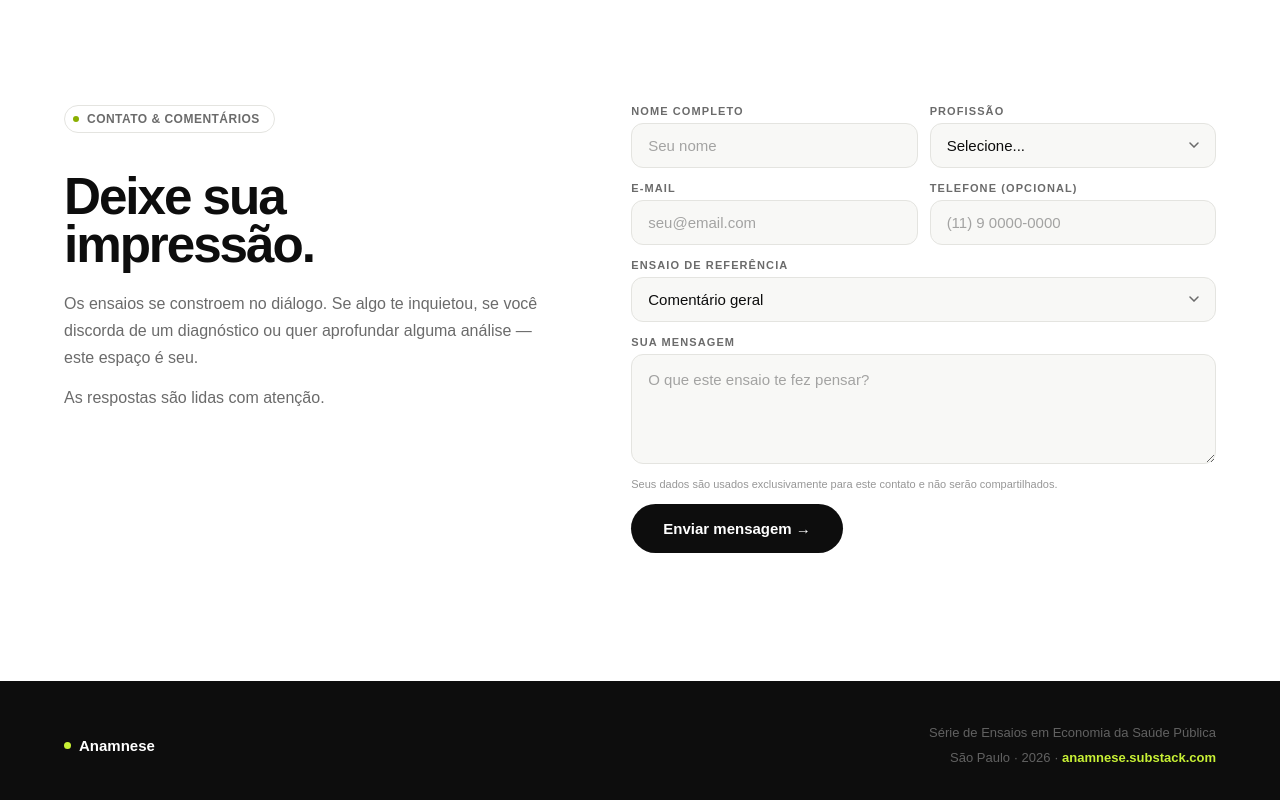
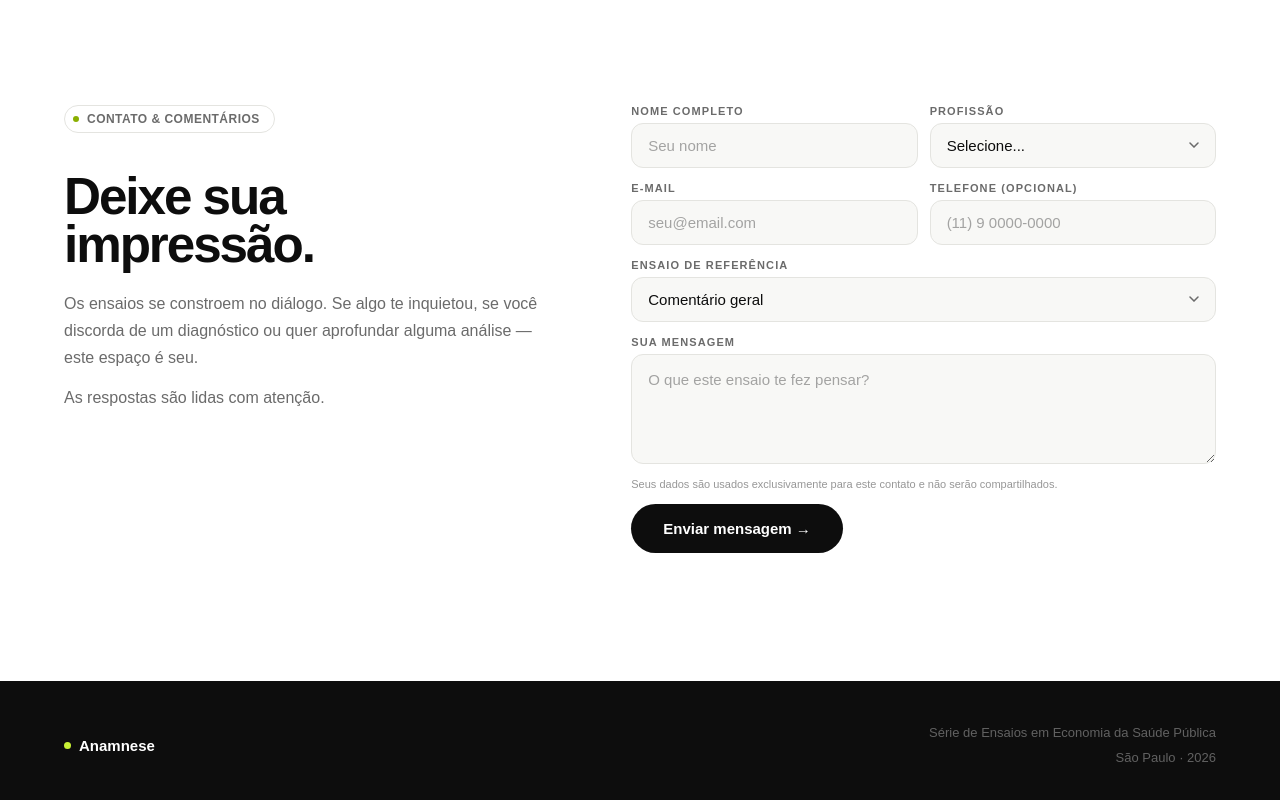
Before and after one commit to pedropadim/anamnese, a plain HTML site: page index.html in a window 1280 px wide. Shown: the part 4078-4878 px from the top of the page. Drawn offline with Linux system fonts and the light colour scheme; no server answers; a web font is replaced by a local one.

Commit message:
Update index.html

```diff
--- a/index.html
+++ b/index.html
@@ -447,7 +447,7 @@ footer{background:var(--ink);padding:40px clamp(24px,5vw,80px)}
     <div class="footer-brand"><span class="dot"></span>Anamnese</div>
     <div class="footer-r">
       <p>Série de Ensaios em Economia da Saúde Pública</p>
-      <p>São Paulo · 2026 · <a href="https://anamnese.substack.com">anamnese.substack.com</a></p>
+      <p>São Paulo · 2026 </a></p>
     </div>
   </div>
 </footer>
```
